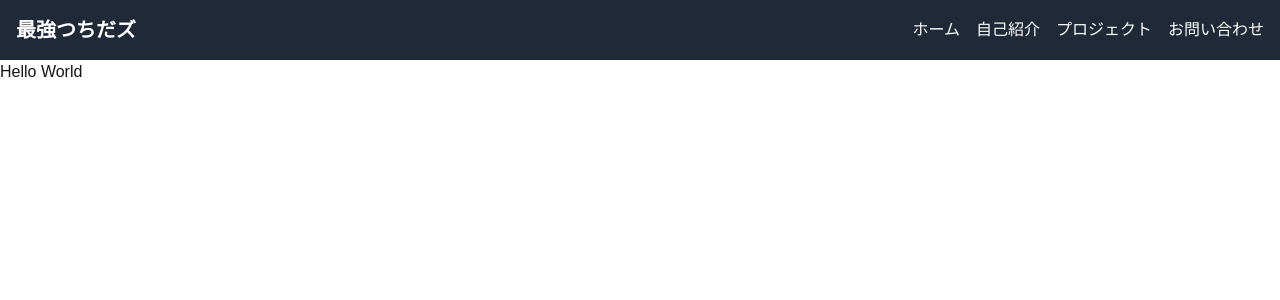
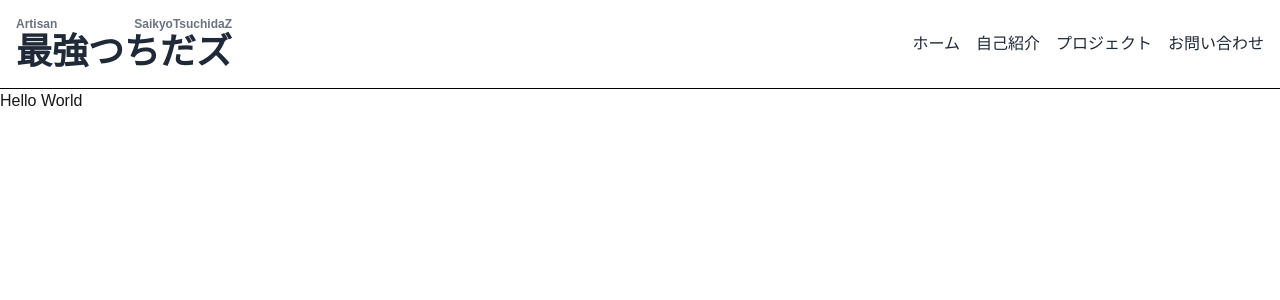
Before and after one commit to syogakusya/my-portfolio, a Next.js app: page / in a window 1280 px wide. Shown: the top 300 px of the page. Built offline with nearby package versions, Linux system fonts and the light colour scheme.

Commit message:
名前ができた

```diff
--- a/src/app/components/Header.tsx
+++ b/src/app/components/Header.tsx
@@ -2,10 +2,14 @@ import Link from "next/link";
 
 const Header = () => {
   return (
-    <header className="bg-gray-800 text-white p-4">
+    <header className="bg-white text-gray-800 p-4 border-b border-black">
       <nav className="container mx-auto flex justify-between items-center">
-        <Link href="/" className="text-xl font-bold">
-          最強つちだズ
+        <Link href="/" className="text-xl font-bold flex flex-col items-center">
+          <div className="flex justify-between w-full">
+            <span className="text-xs text-gray-500">Artisan</span>
+            <span className="text-xs text-gray-500">SaikyoTsuchidaZ</span>
+          </div>
+          <span className="text-4xl">最強つちだズ</span>
         </Link>
         <ul className="flex space-x-4">
           <li>
```
